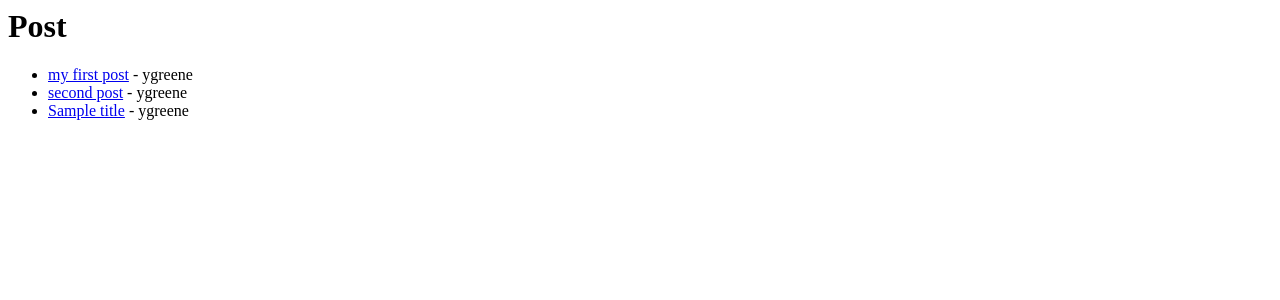
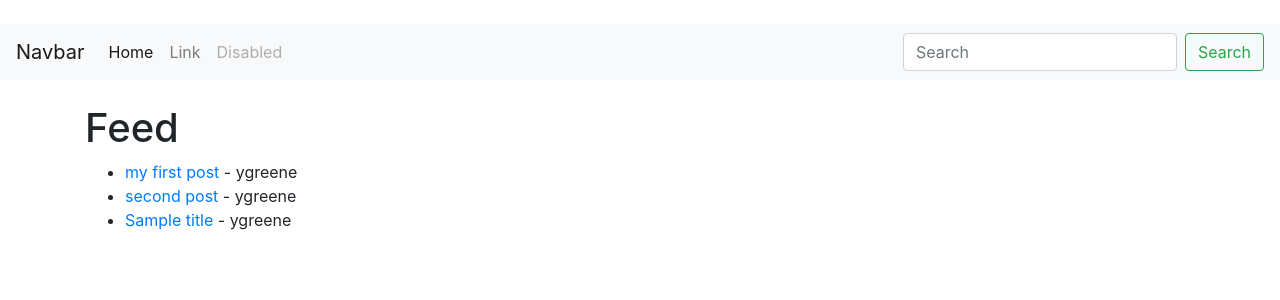
Before and after one commit to ydgreene/my-blog-app, a Django app: page / in a window 1280 px wide. Shown: the top 300 px of the page. Run offline with Django 3.2, Linux system fonts and the light colour scheme; data comes from the database, SQL or seed files in the repository; some libraries are stand-ins or nearby versions.

Commit message:
added links

```diff
--- /dev/null
+++ b/blog/templates/base.html
@@ -0,0 +1,51 @@
+<!doctype html>
+<html lang="en">
+  <head>
+    <!-- Required meta tags -->
+    <meta charset="utf-8">
+    <meta name="viewport" content="width=device-width, initial-scale=1, shrink-to-fit=no">
+
+    <!-- Bootstrap CSS -->
+    <link rel="stylesheet" href="https://stackpath.bootstrapcdn.com/bootstrap/4.5.0/css/bootstrap.min.css" integrity="sha384-9aIt2nRpC12Uk9gS9baDl411NQApFmC26EwAOH8WgZl5MYYxFfc+NcPb1dKGj7Sk" crossorigin="anonymous">
+    <br>
+    <title>Hello, world!</title>
+  </head>
+  <body>
+ <nav class="navbar navbar-expand-lg navbar-light bg-light">
+  <a class="navbar-brand" href="#">Navbar</a>
+  <button class="navbar-toggler" type="button" data-toggle="collapse" data-target="#navbarTogglerDemo02" aria-controls="navbarTogglerDemo02" aria-expanded="false" aria-label="Toggle navigation">
+    <span class="navbar-toggler-icon"></span>
+  </button>
+
+  <div class="collapse navbar-collapse" id="navbarTogglerDemo02">
+    <ul class="navbar-nav mr-auto mt-2 mt-lg-0">
+      <li class="nav-item active">
+        <a class="nav-link" href="#">Home <span class="sr-only">(current)</span></a>
+      </li>
+      <li class="nav-item">
+        <a class="nav-link" href="#">Link</a>
+      </li>
+      <li class="nav-item">
+        <a class="nav-link disabled" href="#" tabindex="-1" aria-disabled="true">Disabled</a>
+      </li>
+    </ul>
+    <form class="form-inline my-2 my-lg-0">
+      <input class="form-control mr-sm-2" type="search" placeholder="Search">
+      <button class="btn btn-outline-success my-2 my-sm-0" type="submit">Search</button>
+    </form>
+  </div>
+</nav>
+    </br>
+    <div class="container">
+      {% block content %}
+
+      {% endblock %}
+    </div>
+
+    <!-- Optional JavaScript -->
+    <!-- jQuery first, then Popper.js, then Bootstrap JS -->
+    <script src="https://code.jquery.com/jquery-3.5.1.slim.min.js" integrity="sha384-DfXdz2htPH0lsSSs5nCTpuj/zy4C+OGpamoFVy38MVBnE+IbbVYUew+OrCXaRkfj" crossorigin="anonymous"></script>
+    <script src="https://cdn.jsdelivr.net/npm/popper.js@1.16.0/dist/umd/popper.min.js" integrity="sha384-Q6E9RHvbIyZFJoft+2mJbHaEWldlvI9IOYy5n3zV9zzTtmI3UksdQRVvoxMfooAo" crossorigin="anonymous"></script>
+    <script src="https://stackpath.bootstrapcdn.com/bootstrap/4.5.0/js/bootstrap.min.js" integrity="sha384-OgVRvuATP1z7JjHLkuOU7Xw704+h835Lr+6QL9UvYjZE3Ipu6Tp75j7Bh/kR0JKI" crossorigin="anonymous"></script>
+  </body>
+</html>
--- a/blog/templates/post_list.html
+++ b/blog/templates/post_list.html
@@ -1,4 +1,9 @@
-<h1>Post</h1>
+{% extends 'base.html' %}
+
+{% block content %}
+
+
+<h1>Feed</h1>
 
 <ul>
 {% for post in object_list %}
@@ -6,3 +11,5 @@
 		{{ post.body }}</li>
 {% endfor %}
 </ul>
+
+{% endblock %}
```
